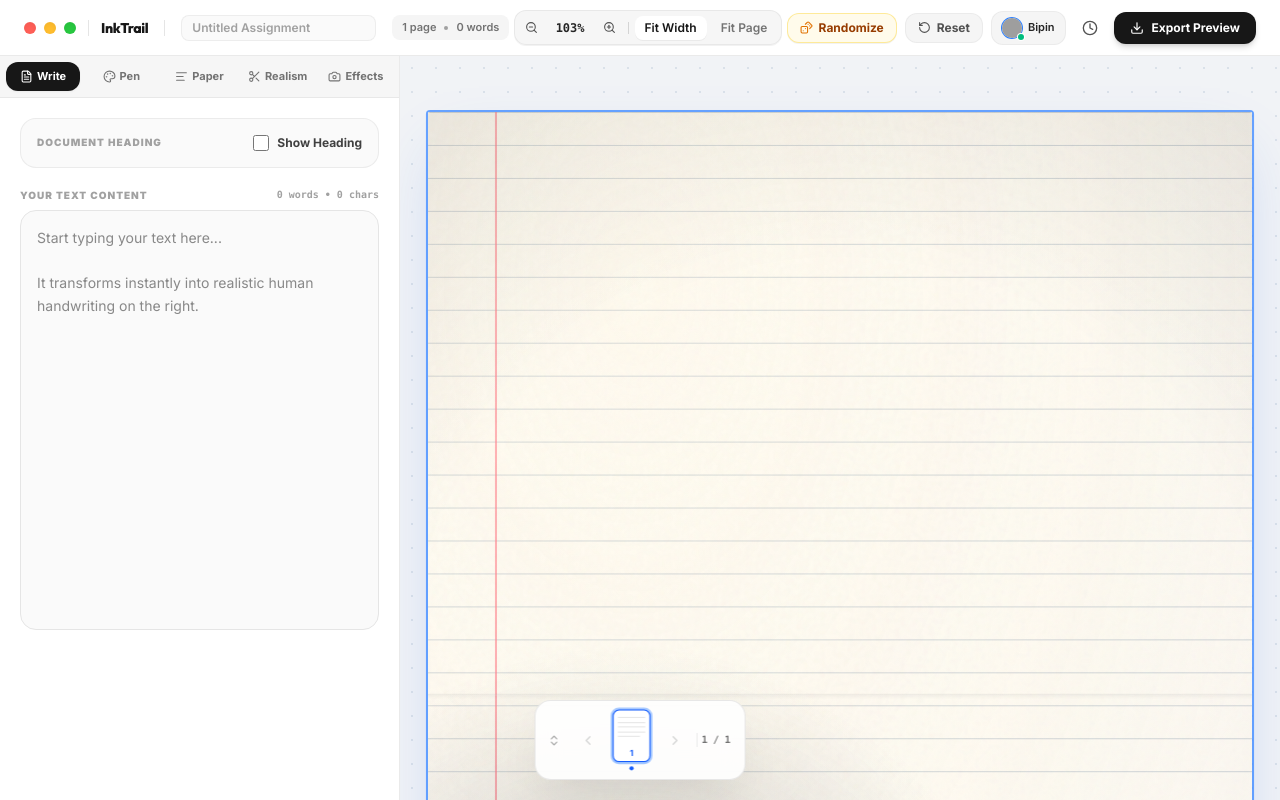
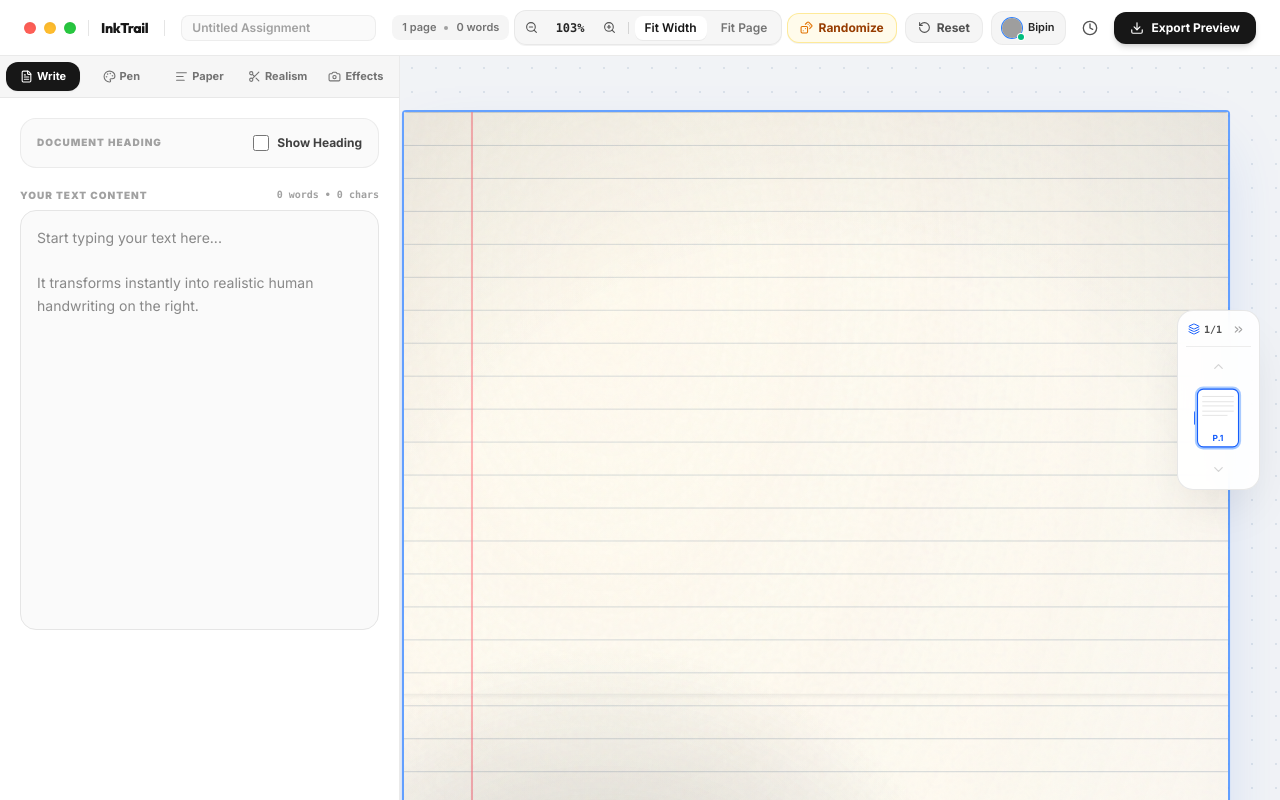
Before and after one commit to bipin-vishwakarma/inktrail, a React (Vite) app: page / in a window 1280 px wide. Built offline with nearby package versions, Linux system fonts and the light colour scheme; grey boxes are pictures that could not be loaded; a web font is replaced by a local one.

Commit message:
feat: position floating thumbnail navigation dock vertically on the right side

```diff
--- a/src/components/ThumbnailBar.tsx
+++ b/src/components/ThumbnailBar.tsx
@@ -1,5 +1,5 @@
 import React, { useState } from 'react';
-import { ChevronLeft, ChevronRight, ChevronsUpDown, Layers } from 'lucide-react';
+import { ChevronUp, ChevronDown, ChevronsRight, Layers } from 'lucide-react';
 
 interface ThumbnailBarProps {
     totalPages: number;
@@ -31,49 +31,58 @@ export const ThumbnailBar: React.FC<ThumbnailBarProps> = ({
     };
 
     return (
-        <div className="fixed bottom-5 left-1/2 -translate-x-1/2 z-30 select-none transition-all duration-300">
-            <div className="bg-white/90 backdrop-blur-md border border-neutral-200/90 shadow-2xl shadow-neutral-950/10 rounded-2xl p-1.5 flex items-center gap-2 text-xs">
-                {/* Collapsed Pill View */}
+        <aside
+            aria-label="Page thumbnail navigation"
+            className="fixed right-3 sm:right-5 top-1/2 -translate-y-1/2 z-30 select-none transition-all duration-300"
+        >
+            <div className="bg-white/92 backdrop-blur-md border border-neutral-200/90 shadow-2xl shadow-neutral-950/10 rounded-2xl p-2 flex flex-col items-center gap-2 text-xs">
+                {/* Collapsed View: Compact Vertical Pill */}
                 {isCollapsed ? (
                     <button
                         type="button"
                         onClick={() => setIsCollapsed(false)}
-                        className="flex items-center gap-2 px-3 py-1.5 text-neutral-700 hover:text-neutral-950 hover:bg-neutral-100/80 rounded-xl transition-all cursor-pointer font-bold text-xs"
-                        title="Expand thumbnail preview bar"
+                        className="flex flex-col items-center gap-1.5 py-2 px-1.5 text-neutral-700 hover:text-neutral-950 hover:bg-neutral-100/90 rounded-xl transition-all cursor-pointer font-bold text-[10px]"
+                        title="Expand thumbnail sidebar"
                     >
-                        <Layers size={13} className="text-blue-600" />
-                        <span>Page {activePageIndex + 1} of {totalPages}</span>
-                        <ChevronsUpDown size={12} className="text-neutral-400" />
+                        <Layers size={14} className="text-blue-600" />
+                        <span className="font-mono">{activePageIndex + 1}/{totalPages}</span>
+                        <span className="text-[8px] text-neutral-400 font-bold uppercase tracking-wider">Pages</span>
                     </button>
                 ) : (
                     <>
-                        {/* Collapse Toggle */}
-                        <button
-                            type="button"
-                            onClick={() => setIsCollapsed(true)}
-                            className="p-1.5 text-neutral-400 hover:text-neutral-700 hover:bg-neutral-100 rounded-xl transition-colors cursor-pointer"
-                            title="Minimize thumbnail dock"
-                        >
-                            <ChevronsUpDown size={13} />
-                        </button>
+                        {/* Header: Collapse Button & Page Count */}
+                        <div className="w-full flex items-center justify-between gap-1.5 pb-1.5 border-b border-neutral-200/70 px-0.5">
+                            <div className="flex items-center gap-1 text-[10px] font-black text-neutral-600 font-mono">
+                                <Layers size={12} className="text-blue-600" />
+                                <span>{activePageIndex + 1}/{totalPages}</span>
+                            </div>
+                            <button
+                                type="button"
+                                onClick={() => setIsCollapsed(true)}
+                                className="p-1 text-neutral-400 hover:text-neutral-700 hover:bg-neutral-100 rounded-lg transition-colors cursor-pointer"
+                                title="Collapse thumbnail sidebar"
+                            >
+                                <ChevronsRight size={13} />
+                            </button>
+                        </div>
 
-                        {/* Previous Page Button */}
+                        {/* Previous Page (Up) */}
                         <button
                             type="button"
                             onClick={handlePrev}
                             disabled={activePageIndex === 0}
-                            className={`p-1.5 rounded-xl transition-all cursor-pointer ${
+                            className={`p-1 rounded-lg transition-all cursor-pointer ${
                                 activePageIndex === 0
                                     ? 'text-neutral-300 cursor-not-allowed'
                                     : 'text-neutral-600 hover:text-neutral-950 hover:bg-neutral-100'
                             }`}
-                            title="Previous page"
+                            title="Previous page (Up)"
                         >
-                            <ChevronLeft size={15} />
+                            <ChevronUp size={15} />
                         </button>
 
-                        {/* Thumbnail Strip */}
-                        <div className="flex items-center gap-2 max-w-[55vw] sm:max-w-[70vw] overflow-x-auto py-1 px-1 custom-scrollbar">
+                        {/* Vertical Thumbnail Strip */}
+                        <div className="flex flex-col items-center gap-2.5 max-h-[55vh] overflow-y-auto py-1 px-1 custom-scrollbar">
                             {Array.from({ length: totalPages }).map((_, idx) => {
                                 const isActive = activePageIndex === idx;
                                 return (
@@ -81,14 +90,14 @@ export const ThumbnailBar: React.FC<ThumbnailBarProps> = ({
                                         key={idx}
                                         type="button"
                                         onClick={() => onSelectPage(idx)}
-                                        className={`group relative flex flex-col items-center cursor-pointer transition-all duration-200 focus:outline-none ${
+                                        className={`group relative flex items-center cursor-pointer transition-all duration-200 focus:outline-none ${
                                             isActive ? 'scale-105' : 'opacity-70 hover:opacity-100 hover:scale-102'
                                         }`}
                                         title={`Jump to Page ${idx + 1}`}
                                     >
                                         {/* Mini Sheet Card */}
                                         <div
-                                            className={`w-9 h-12.5 rounded-md bg-white border transition-all shadow-xs relative overflow-hidden flex flex-col justify-between p-1 ${
+                                            className={`w-10 h-14 rounded-md bg-white border transition-all shadow-xs relative overflow-hidden flex flex-col justify-between p-1 ${
                                                 isActive
                                                     ? 'border-blue-600 ring-2 ring-blue-500/40 shadow-blue-500/20 shadow-md'
                                                     : 'border-neutral-200 group-hover:border-neutral-400'
@@ -114,41 +123,36 @@ export const ThumbnailBar: React.FC<ThumbnailBarProps> = ({
                                                     isActive ? 'text-blue-600 font-bold' : 'text-neutral-400'
                                                 }`}
                                             >
-                                                {idx + 1}
+                                                P.{idx + 1}
                                             </div>
                                         </div>
 
-                                        {/* Active Dot Indicator */}
+                                        {/* Active Pip Indicator on Left of Card */}
                                         {isActive && (
-                                            <span className="w-1 h-1 rounded-full bg-blue-600 mt-1" />
+                                            <span className="absolute -left-1.5 top-1/2 -translate-y-1/2 w-1 h-3.5 rounded-full bg-blue-600" />
                                         )}
                                     </button>
                                 );
                             })}
                         </div>
 
-                        {/* Next Page Button */}
+                        {/* Next Page (Down) */}
                         <button
                             type="button"
                             onClick={handleNext}
                             disabled={activePageIndex === totalPages - 1}
-                            className={`p-1.5 rounded-xl transition-all cursor-pointer ${
+                            className={`p-1 rounded-lg transition-all cursor-pointer ${
                                 activePageIndex === totalPages - 1
                                     ? 'text-neutral-300 cursor-not-allowed'
                                     : 'text-neutral-600 hover:text-neutral-950 hover:bg-neutral-100'
                             }`}
-                            title="Next page"
+                            title="Next page (Down)"
                         >
-                            <ChevronRight size={15} />
+                            <ChevronDown size={15} />
                         </button>
-
-                        {/* Page Counter Label */}
-                        <div className="pl-1 pr-2 border-l border-neutral-200/80 text-[10px] font-bold text-neutral-500 font-mono tracking-tight whitespace-nowrap">
-                            {activePageIndex + 1} / {totalPages}
-                        </div>
                     </>
                 )}
             </div>
-        </div>
+        </aside>
     );
 };
--- a/src/pages/EditorPage.tsx
+++ b/src/pages/EditorPage.tsx
@@ -1261,7 +1261,7 @@ export default function EditorPage() {
                 {/* 2. RIGHT DIGITAL CANVAS WORKSTATION (Edge-to-Edge Drafting Desk) */}
                 <main
                     ref={canvasContainerRef}
-                    className={`flex-1 h-full overflow-auto custom-scrollbar flex flex-col items-center bg-[#F1F3F6] relative p-4 sm:p-8 pb-28 select-text ${mobileTab !== 'canvas' ? 'hidden lg:flex' : 'flex'}`}
+                    className={`flex-1 h-full overflow-auto custom-scrollbar flex flex-col items-center bg-[#F1F3F6] relative p-4 sm:p-8 pr-14 sm:pr-20 pb-16 select-text ${mobileTab !== 'canvas' ? 'hidden lg:flex' : 'flex'}`}
                 >
                     {/* Drafting Desk Dot Pattern */}
                     <div className="absolute inset-0 bg-[radial-gradient(#cbd5e1_1px,transparent_1px)] bg-[size:24px_24px] pointer-events-none opacity-60" />
```
